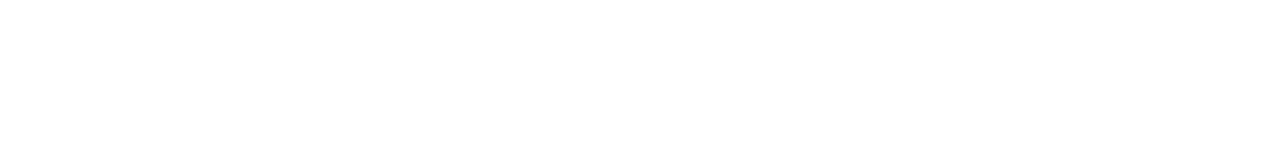
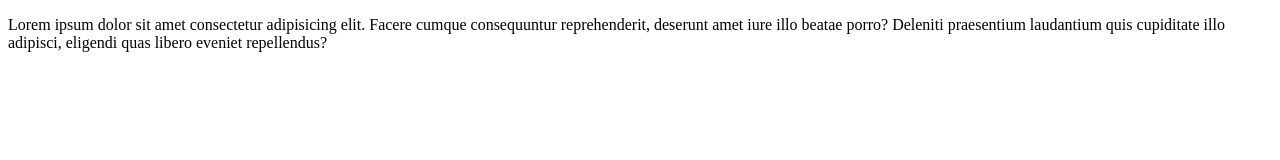
Before and after one commit to Thailson03/projeto-1, a plain HTML site: page index.html in a window 1280 px wide. Drawn offline with Linux system fonts and the light colour scheme.

Commit message:
Adicionado texto no body

```diff
--- a/index.html
+++ b/index.html
@@ -6,6 +6,6 @@
     <title>Curso Gratuito Git e GitHub</title>
 </head>
 <body>
-
+    <p>Lorem ipsum dolor sit amet consectetur adipisicing elit. Facere cumque consequuntur reprehenderit, deserunt amet iure illo beatae porro? Deleniti praesentium laudantium quis cupiditate illo adipisci, eligendi quas libero eveniet repellendus?</p>
 </body>
 </html>
```
